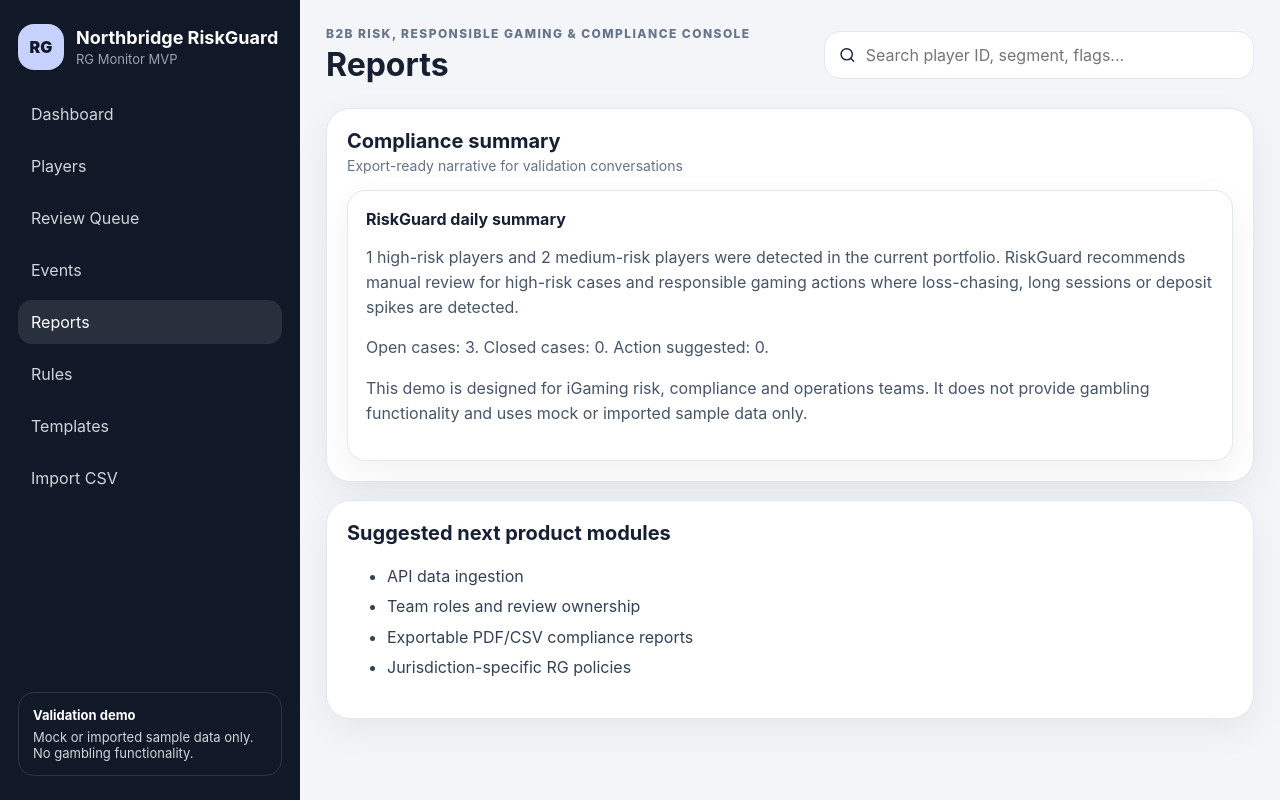
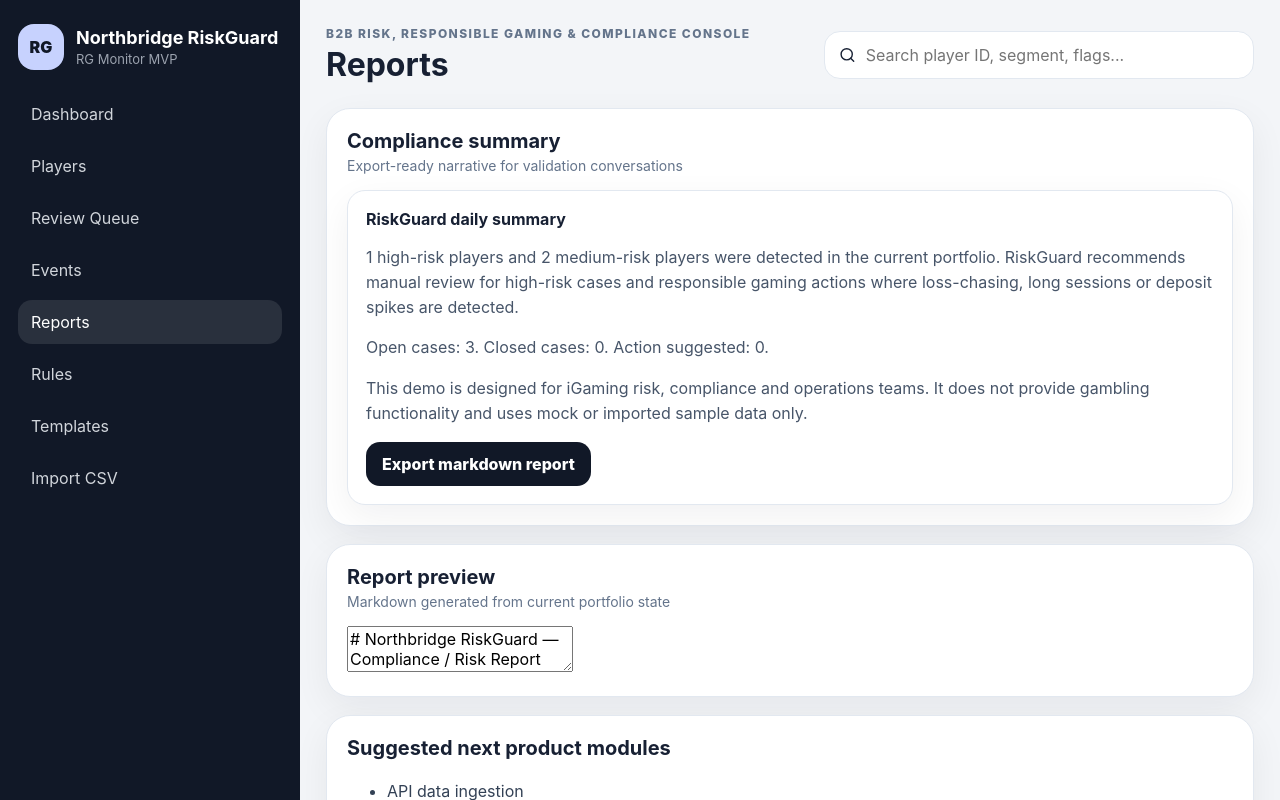
Before and after one commit to IRozinko/northbridge-riskguard, a React (Vite) app: page / in a window 1280 px wide. Both pictures are taken after a click on the button "Reports". Shown: the top 800 px of the page. Built offline with nearby package versions, Linux system fonts and the light colour scheme.

Commit message:
Add markdown report export action

```diff
--- a/src/main.jsx
+++ b/src/main.jsx
@@ -6,6 +6,7 @@ import { calculatePlayerRisk, summarizePortfolio, buildReviewsFromPlayers } from
 import { defaultRiskRules } from './riskRules.js';
 import { mapRowsToEvents, mapRowsToPlayers, parseCsv, sampleCsv } from './csvUtils.js';
 import { getTemplateByDecision, interventionTemplates } from './interventionTemplates.js';
+import { buildRiskReport, downloadMarkdownReport } from './reportUtils.js';
 import './styles.css';
 
 const tabs = ['Dashboard', 'Players', 'Review Queue', 'Events', 'Reports', 'Rules', 'Templates', 'Import CSV'];
@@ -82,7 +83,7 @@ function App() {
         {activeTab === 'Players' && <PlayersTable players={filteredPlayers} onSelectPlayer={setSelectedPlayer} />}
         {activeTab === 'Review Queue' && <ReviewQueue reviews={reviews} players={enrichedPlayers} onSelectPlayer={setSelectedPlayer} updateReviewCase={updateReviewCase} />}
         {activeTab === 'Events' && <EventsTable events={rawEvents} onSelectPlayerById={(playerId) => setSelectedPlayer(enrichedPlayers.find((player) => player.id === playerId))} />}
-        {activeTab === 'Reports' && <Reports summary={summary} reviews={reviews} />}
+        {activeTab === 'Reports' && <Reports summary={summary} players={enrichedPlayers} reviews={reviews} events={rawEvents} />}
         {activeTab === 'Rules' && <Rules rules={rules} setRules={setRules} />}
         {activeTab === 'Templates' && <Templates />}
         {activeTab === 'Import CSV' && <ImportCsv onImport={handleCsvImport} />}
@@ -131,8 +132,9 @@ function EventsTable({ events, onSelectPlayerById }) {
   return <Panel title="Events timeline" subtitle="Sample or imported player events used by the MVP risk engine"><div className="table-wrap"><table><thead><tr><th>Time</th><th>Player</th><th>Type</th><th>Amount</th><th>Metadata</th></tr></thead><tbody>{events.map((event) => <tr key={event.id} className="clickable-row" onClick={() => onSelectPlayerById(event.playerId)}><td>{event.timestamp}</td><td>{event.playerId}</td><td>{event.type}</td><td>{event.amount ? `$${event.amount}` : '—'}</td><td>{event.meta}</td></tr>)}</tbody></table></div></Panel>;
 }
 
-function Reports({ summary, reviews }) {
-  return <section className="stack"><Panel title="Compliance summary" subtitle="Export-ready narrative for validation conversations"><div className="report-box"><h4>RiskGuard daily summary</h4><p>{summary.highRiskPlayers} high-risk players and {summary.mediumRiskPlayers} medium-risk players were detected in the current portfolio. RiskGuard recommends manual review for high-risk cases and responsible gaming actions where loss-chasing, long sessions or deposit spikes are detected.</p><p>Open cases: {reviews.filter((review) => review.status !== 'Closed').length}. Closed cases: {reviews.filter((review) => review.status === 'Closed').length}. Action suggested: {reviews.filter((review) => review.status === 'Action suggested').length}.</p><p>This demo is designed for iGaming risk, compliance and operations teams. It does not provide gambling functionality and uses mock or imported sample data only.</p></div></Panel><Panel title="Suggested next product modules"><ul className="clean-list"><li>API data ingestion</li><li>Team roles and review ownership</li><li>Exportable PDF/CSV compliance reports</li><li>Jurisdiction-specific RG policies</li></ul></Panel></section>;
+function Reports({ summary, players, reviews, events }) {
+  const report = buildRiskReport({ summary, players, reviews, events });
+  return <section className="stack"><Panel title="Compliance summary" subtitle="Export-ready narrative for validation conversations"><div className="report-box"><h4>RiskGuard daily summary</h4><p>{summary.highRiskPlayers} high-risk players and {summary.mediumRiskPlayers} medium-risk players were detected in the current portfolio. RiskGuard recommends manual review for high-risk cases and responsible gaming actions where loss-chasing, long sessions or deposit spikes are detected.</p><p>Open cases: {reviews.filter((review) => review.status !== 'Closed').length}. Closed cases: {reviews.filter((review) => review.status === 'Closed').length}. Action suggested: {reviews.filter((review) => review.status === 'Action suggested').length}.</p><p>This demo is designed for iGaming risk, compliance and operations teams. It does not provide gambling functionality and uses mock or imported sample data only.</p><button className="primary-button" onClick={() => downloadMarkdownReport(report)}>Export markdown report</button></div></Panel><Panel title="Report preview" subtitle="Markdown generated from current portfolio state"><textarea className="report-preview" readOnly value={report} /></Panel><Panel title="Suggested next product modules"><ul className="clean-list"><li>API data ingestion</li><li>Team roles and review ownership</li><li>Exportable PDF compliance reports</li><li>Jurisdiction-specific RG policies</li></ul></Panel></section>;
 }
 
 function Rules({ rules, setRules }) {
```
